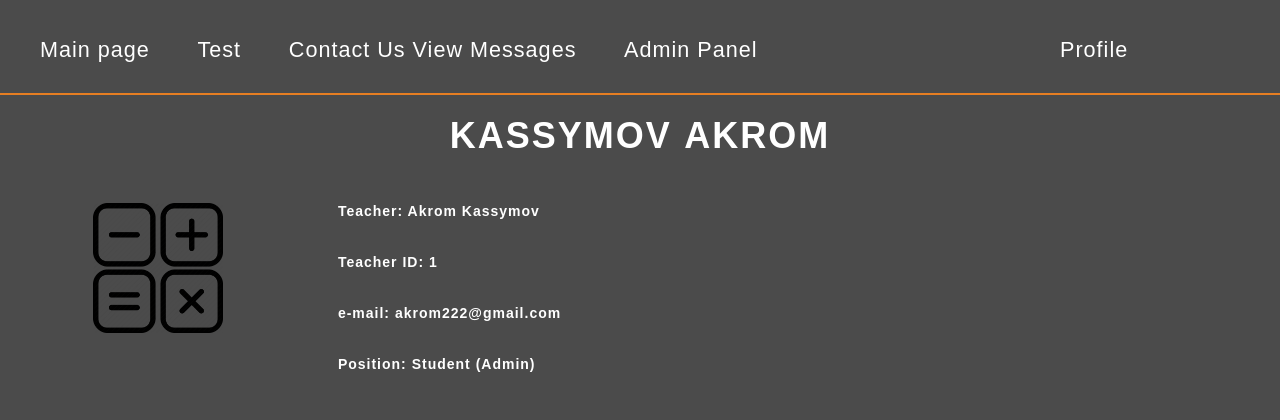
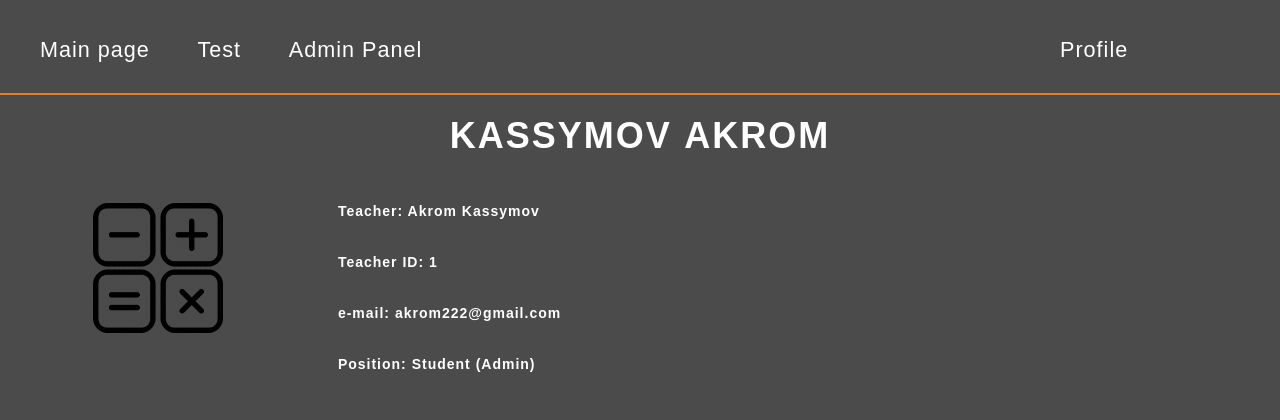
Before and after one commit to unix238/EasyMath, a Flask app: a page that uses templates/profile.html in a window 1280 px wide. Shown: the top 420 px of the page. Run offline with Flask 2, Linux system fonts and the light colour scheme; a user stored in the database is signed in; data comes from the database, SQL or seed files in the repository; both versions use the stored data as it was after the commit; data that the repository does not hold is empty; some web fonts are replaced.

Commit message:
edited profile.html

```diff
--- a/templates/profile.html
+++ b/templates/profile.html
@@ -17,8 +17,7 @@
 				<ul class="main-nav">
 					<li><a href="{{url_for('index')}}">Main page</a></li>
 					<li><a href="{{url_for('test.start')}}">Test</a></li>
-					{%if current_user.admin == True%}<li><a href="{{url_for('contactUsView')}}">Contact Us View Messages</a></li>{%endif%}
-					<li><a href="{{url_for('admin.index')}}">Admin Panel</a></li>
+					{%if current_user.admin == True%}<li><a href="{{url_for('admin.index')}}">Admin Panel</a></li>{%endif%}
 					<div class="dropdown">
 						<li><a href="{{url_for('profile', id=current_user.id)}}" class="dropbtn"> Profile </a></li>
 						<div class="dropdown-content">
```
Also changed, not shown: database/DataBase.db.
